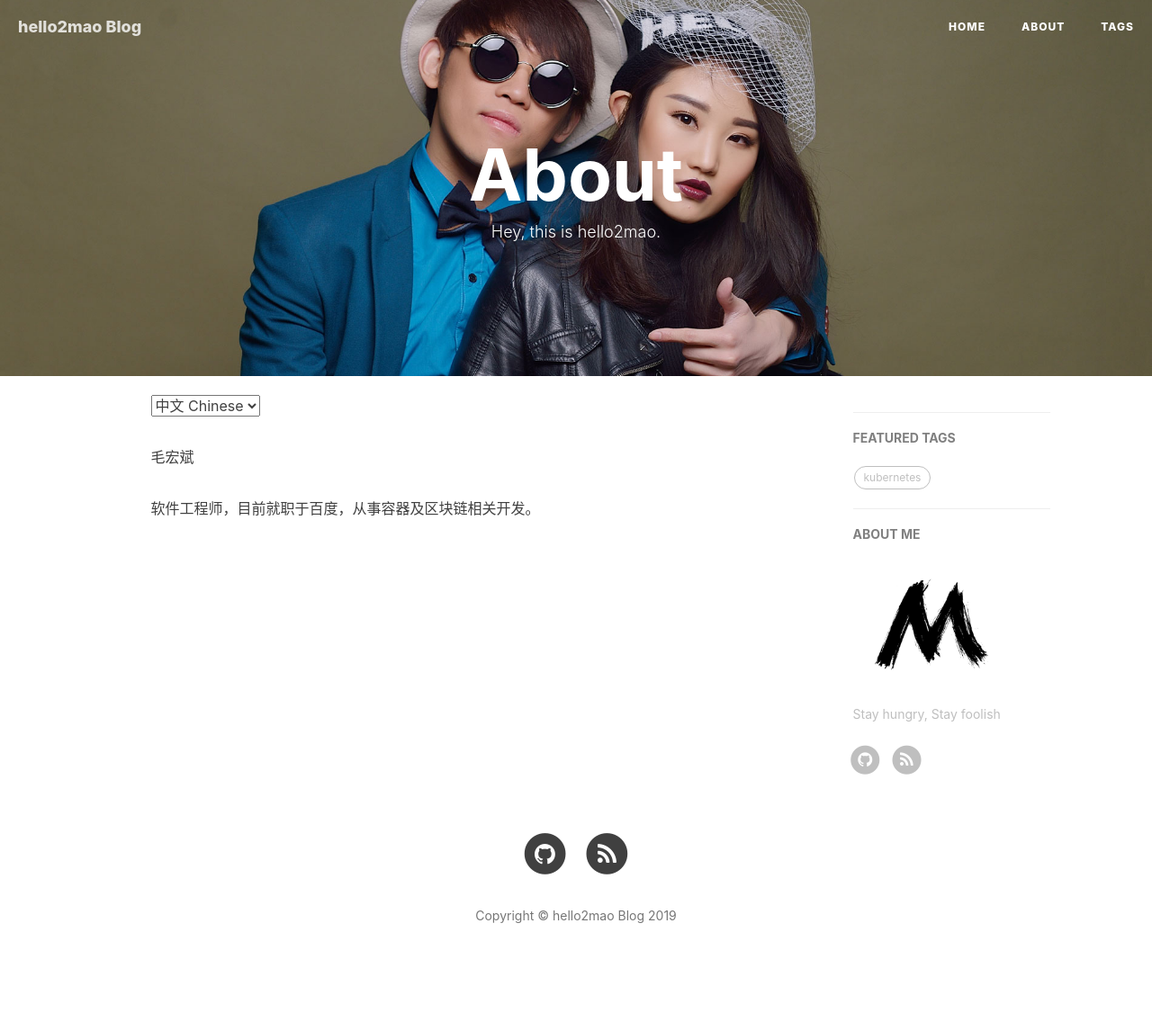
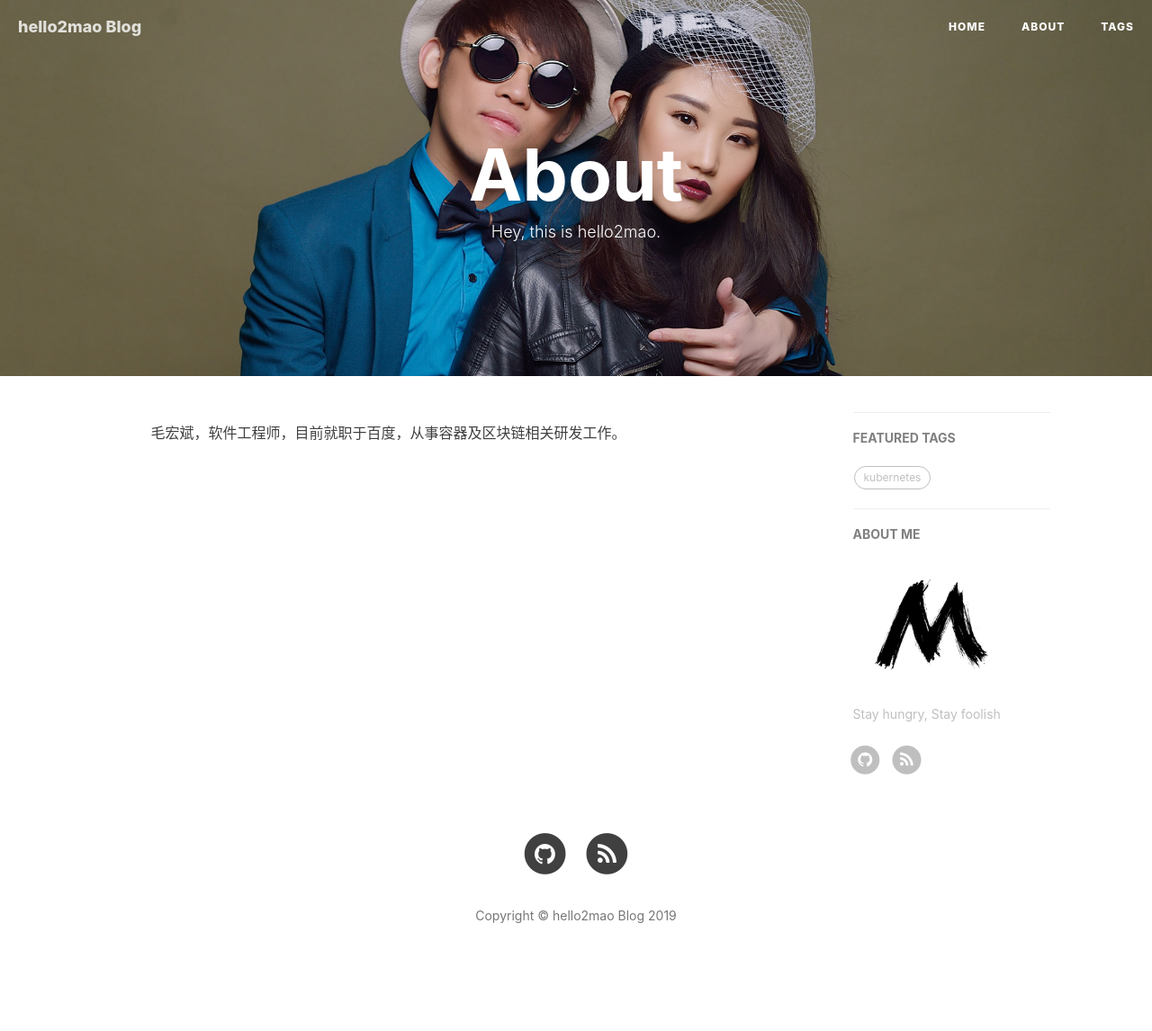
Before and after one commit to hello2mao/hello2mao.github.io, a Jekyll site: the page built from about.html, in a window 1280 px wide. Shown: the whole page at 90% size. Built offline with Jekyll 4.4.1, drawn with Linux system fonts in a browser that asks for light colours; nearby versions of some CDN libraries; comment, search, counter and statistics services are not loaded; some of the changed lines change nothing that is shown; grey boxes are pictures that could not be loaded.

Commit message:
Lazy push: 2019年 2月 5日 星期二 20时30分44秒 CST

```diff
--- a/_config.yml
+++ b/_config.yml
@@ -5,20 +5,16 @@ header-img: img/home-bg.jpg
 email: hello2mao@gmail.com
 description: ""
 keyword: ""
-url: "https://hello2mao.github.io"              # your host, for absolute URL
-baseurl: "/"         # for example, '/blog' if your blog hosted on 'host/blog'
-
-
+url: "https://hello2mao.github.io"
+baseurl: "/"
 
 # SNS settings
+github_username:    hello2mao
 RSS: true
 # weibo_username:     hello2mao
 # zhihu_username:     hello2mao
-github_username:    hello2mao
 #twitter_username:  hello2mao
 # facebook_username:  hello2mao
-
-
 
 # Build settings
 # from 2016, 'pygments' is unsupported on GitHub Pages. Use 'rouge' for highlighting instead.
@@ -28,13 +24,9 @@ paginate: 10
 exclude: ["less","node_modules","Gruntfile.js","package.json","README.md"]
 anchorjs: true                          # if you want to customize anchor. check out line:181 of `post.html`
 
-
-
 # Gems
 # from PR#40, to support local preview for Jekyll 3.0
 gems: [jekyll-paginate]
-
-
 
 # Markdown settings
 # replace redcarpet to kramdown,
@@ -54,20 +46,14 @@ ba_track_id: 4cc1f2d8f3067386cc5cdb626a202900
 ga_track_id: 'UA-49627206-1'            # Format: UA-xxxxxx-xx
 ga_domain: hello2mao.github.io
 
-
-
 # Sidebar settings
 sidebar: true                           # whether or not using Sidebar.
 sidebar-about-description: "Stay hungry, Stay foolish"
 sidebar-avatar: /img/avatar-hello2mao.jpg      # use absolute URL, seeing it's used in both `/` and `/about/`
 
-
-
 # Featured Tags
 featured-tags: true                     # whether or not using Feature-Tags
 featured-condition-size: 0              # A tag will be featured if the size of it is more than this condition value
-
-
 
 # Friends
 # friends: [
--- a/about.html
+++ b/about.html
@@ -5,86 +5,11 @@ description: "Hey, this is hello2mao."
 header-img: "img/about-bg.jpg"
 ---
 
-<!-- Language Selector -->
-<select onchange= "onLanChange(this.options[this.options.selectedIndex].value)">
-    <option value="0" selected> 中文 Chinese </option>
-    <option value="1"> 英语 English </option>
-</select>
-
-<!-- Chinese Version -->
 <div class="zh post-container">
     <p>
-        毛宏斌
-    </p>
-    <p>
-        软件工程师，目前就职于百度，从事容器及区块链相关开发。
+        毛宏斌，软件工程师，目前就职于百度，从事容器及区块链相关研发工作。
     </p>
 </div>
-
-<!-- English Version -->
-<div class="en post-container">
-    <p>
-        Hongbin Mao
-    </p>
-    <p>
-        Software Engineer at Baidu Inc, focus on Container and Blockchain.
-    </p>
-</div>
-
-<!-- Handle Language Change -->
-<script type="text/javascript">
-    var $zh = document.querySelector(".zh");
-    var $en = document.querySelector(".en");
-    function onLanChange(index){
-        if(index == 0){
-            $zh.style.display = "block";
-            $en.style.display = "none";
-        }else{
-            $en.style.display = "block";
-            $zh.style.display = "none";
-        }
-    }
-    onLanChange(0);
-</script>
-
-
-
-{% if site.duoshuo_username %}
-<!-- 多说评论框 start -->
-<div class="comment">
-    <div class="ds-thread"
-    {% if site.duoshuo_username == "hello2mao" %}
-        data-thread-id="1187623191091085319"
-    {% else %}
-        data-thread-key="{{site.duoshuo_username}}/about"
-    {% endif %}
-
-    data-title="{{page.title}}"
-    data-url="{{site.url}}/about/"></div>
-</div>
-<!-- 多说评论框 end -->
-
-<!-- Duoshuo hacking -->
-<input id="dsUser" type="hidden" value="{{site.duoshuo_username}}"  />
-
-<!-- 多说公共JS代码 start (一个网页只需插入一次) -->
-<script type="text/javascript">
-    // dynamic User hacking by Hux
-    var _user = document.getElementById('dsUser').value;
-    // duoshuo comment query.
-    var duoshuoQuery = {short_name: _user };
-    (function() {
-        var ds = document.createElement('script');
-        ds.type = 'text/javascript';ds.async = true;
-        ds.src = (document.location.protocol == 'https:' ? 'https:' : 'http:') + '//static.duoshuo.com/embed.js';
-        ds.charset = 'UTF-8';
-        (document.getElementsByTagName('head')[0]
-         || document.getElementsByTagName('body')[0]).appendChild(ds);
-    })();
-</script>
-<!-- 多说公共JS代码 end -->
-{% endif %}
-
 
 {% if site.disqus_username %}
 <!-- disqus 评论框 start -->
```
